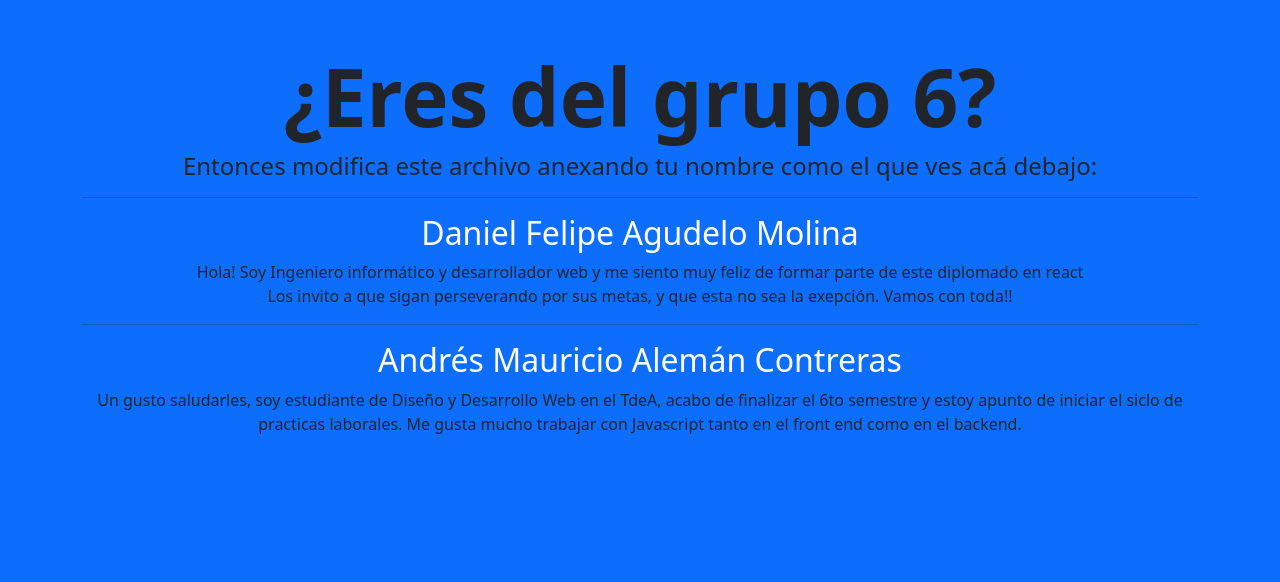
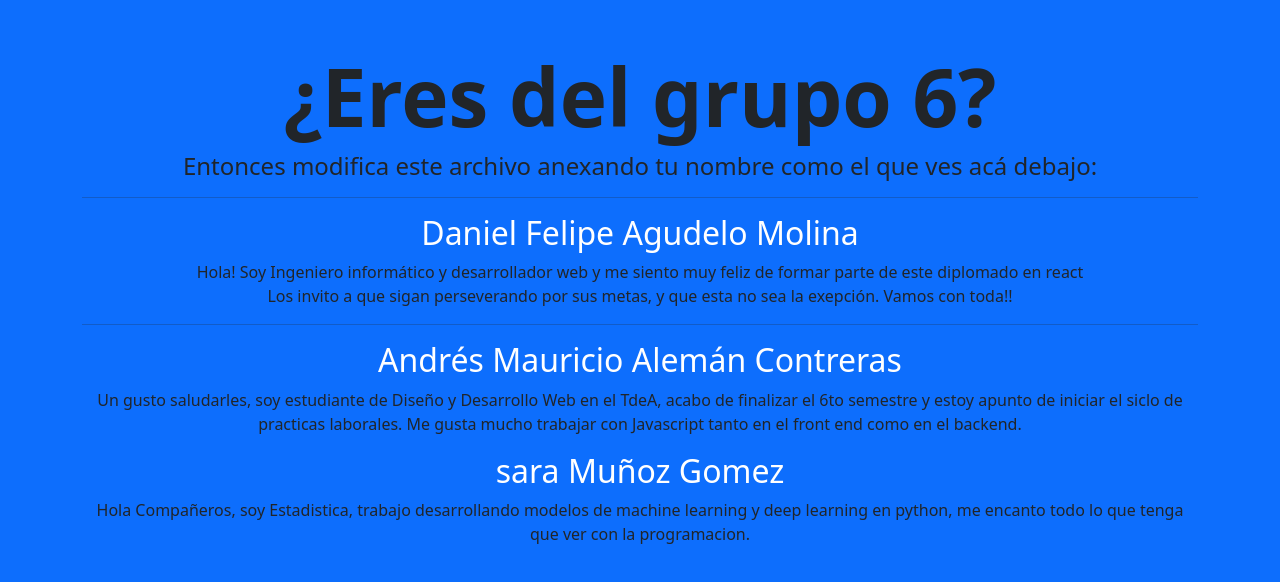
Before and after one commit to DanielFelipeAgMo/task2acti_colaborativa, a plain HTML site: page index.html in a window 1280 px wide. Drawn offline with nearby package versions, Linux system fonts and the light colour scheme.

Commit message:
Aporte de Sara Muñoz

```diff
--- a/index.html
+++ b/index.html
@@ -33,6 +33,14 @@
                         Un gusto saludarles, soy estudiante de Diseño y Desarrollo Web en el TdeA, acabo de finalizar el 6to semestre y estoy apunto de iniciar el siclo de practicas laborales. Me gusta mucho trabajar con Javascript tanto en el front end como en el backend.
                     </p>
                 </section>
+                </section>
+                    <h2 class="text-center text-white">
+                        sara Muñoz Gomez
+                    </h2>
+                    <p class="text-center">
+                        Hola Compañeros, soy Estadistica, trabajo desarrollando modelos de machine learning y deep learning en python, me encanto todo lo que tenga que ver con la programacion.
+                    </p>
+                </section>
             </div>
         </div>
 
```
